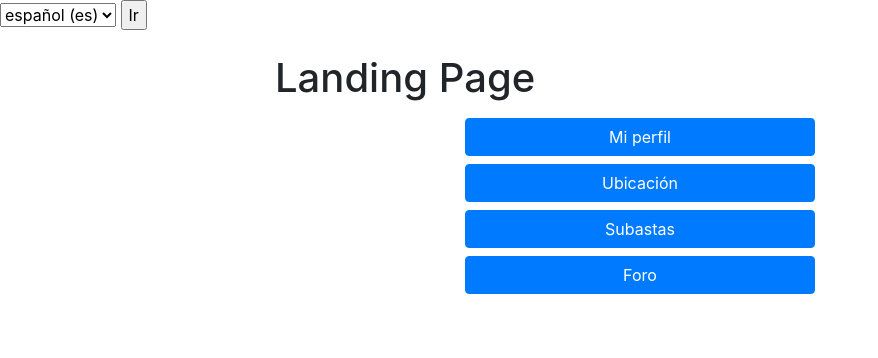
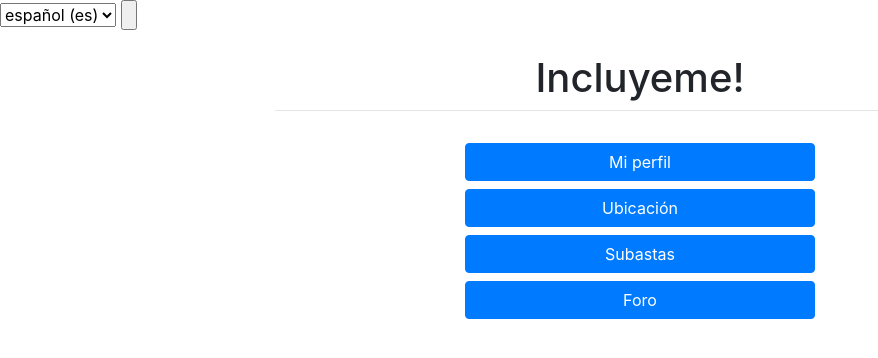
Before and after one commit to IanDiazBriones/Incluyeme-, a Django app: page / in a window 1280 px wide. Shown: the part 48-406 px from the top of the page, without its empty margins (0-878 px from the left). Run offline with Django 3.2, Linux system fonts and the light colour scheme; parts of the project's set-up code (start-up, migrations or seed data) failed here and were passed over; some libraries are stand-ins or nearby versions.

Commit message:
V1.1.2
Centrar Titulos

```diff
--- a/templates/Foro/Foro.html
+++ b/templates/Foro/Foro.html
@@ -10,7 +10,7 @@
  <div class="container">
   <div class="row justify-content-center">
     <div class="col-8">
-      <h1 class="mt-2">{% trans "Foro - ¡Opina sobre tu viaje!" %}</h1>
+      <h1 class="mt-2" align="center">{% trans "Foro - ¡Opina sobre tu viaje!" %}</h1>
       <hr class="mt-0 mb-4">
     </div>
   </div>
--- a/templates/pagStatic/index.html
+++ b/templates/pagStatic/index.html
@@ -10,7 +10,7 @@
   <meta charset="utf-8">
   <meta name="viewport" content="width=device-width, initial-scale=1, shrink-to-fit=no">
   <link rel="stylesheet" href="https://stackpath.bootstrapcdn.com/bootstrap/4.1.3/css/bootstrap.min.css" integrity="sha384-MCw98/SFnGE8fJT3GXwEOngsV7Zt27NXFoaoApmYm81iuXoPkFOJwJ8ERdknLPMO" crossorigin="anonymous">
-  <title>Incluyeme</title>
+  <title>Incluyeme!</title>
 
 {% load i18n %}
 
@@ -27,7 +27,7 @@
             </option>
         {% endfor %}
     </select>
-    <input type="submit" value={% trans "Ir" %} />
+    <input type="submit" value="{% trans Ir %}" />
 </form>
 
 </head>
@@ -35,7 +35,8 @@
   <div class="container">
     <div class="row justify-content-center">
       <div class="col-8">
-        <h1 class="mt-2">Landing Page</h1>
+        <h1 class="mt-2" align="center">Incluyeme!</h1>
+        <hr class="mt-0 mb-4">
       </div>
     </div>
   </div>
--- a/templates/registration/login.html
+++ b/templates/registration/login.html
@@ -10,7 +10,7 @@
   <div class="container">
     <div class="row justify-content-center">
       <div class="col-8">
-        <h1 class="mt-2">{% trans "Iniciar sesión" %}</h1>
+        <h1 class="mt-2" align="center">{% trans "Iniciar sesión" %}</h1>
         <hr class="mt-0 mb-4">
 
         <form method="post" novalidate>
--- a/templates/subasta/Est_Subasta.html
+++ b/templates/subasta/Est_Subasta.html
@@ -9,7 +9,7 @@
 	<div class="container">
 		<div class="row justify-content-center">
 			<div class="col-8">
-				<h1 class="mt-2">{% trans "Estado Subasta" %}</h1>
+				<h1 class="mt-2" align="center">{% trans "Estado Subasta" %}</h1>
 				<hr class="mt-0 mb-4">
 			</div>
 		</div>
--- a/templates/subasta/subasta_Listar.html
+++ b/templates/subasta/subasta_Listar.html
@@ -9,7 +9,7 @@
   <div class="container">
     <div class="row justify-content-center">
       <div class="col-8">
-        <h1 class="mt-2">{% trans "Lista Subastas" %}</h1>
+        <h1 class="mt-2" align="center">{% trans "Lista Subastas" %}</h1>
         <hr class="mt-0 mb-4">
       </div>
     </div>
--- a/templates/subasta/subasta_Pagar.html
+++ b/templates/subasta/subasta_Pagar.html
@@ -9,7 +9,7 @@
 	<div class="container">
 		<div class="row justify-content-center">
 			<div class="col-8">
-				<h1 class="mt-2">{% trans "Pagar" %}</h1>
+				<h1 class="mt-2" align="center">{% trans "Pagar" %}</h1>
 				<hr class="mt-0 mb-4">
 			</div>
 		</div>
--- a/templates/subasta/subasta_verDetalle.html
+++ b/templates/subasta/subasta_verDetalle.html
@@ -9,7 +9,7 @@
 	<div class="container">
 		<div class="row justify-content-center">
 			<div class="col-8">
-				<h1 class="mt-2">{% trans "Subasta" %}</h1>
+				<h1 class="mt-2" align="center">{% trans "Subasta" %}</h1>
 				<hr class="mt-0 mb-4">
 			</div>
 		</div>
--- a/templates/users/perfil.html
+++ b/templates/users/perfil.html
@@ -9,7 +9,7 @@
   <div class="container">
     <div class="row justify-content-center">
       <div class="col-8">
-        <h1 class="mt-2">{% trans "Mi perfil" %}</h1>
+        <h1 class="mt-2" align="center">{% trans "Mi perfil" %}</h1>
         <hr class="mt-0 mb-4">
       </div>
     </div>
--- a/templates/users/protocolo.html
+++ b/templates/users/protocolo.html
@@ -10,7 +10,7 @@
   <meta charset="utf-8">
   <meta name="viewport" content="width=device-width, initial-scale=1, shrink-to-fit=no">
   <link rel="stylesheet" href="https://stackpath.bootstrapcdn.com/bootstrap/4.1.3/css/bootstrap.min.css" integrity="sha384-MCw98/SFnGE8fJT3GXwEOngsV7Zt27NXFoaoApmYm81iuXoPkFOJwJ8ERdknLPMO" crossorigin="anonymous">
-  <title>Landing Page</title>
+  <title>Incluyeme!</title>
 </head>
 {% load i18n %}
 
--- a/templates/users/signup.html
+++ b/templates/users/signup.html
@@ -8,7 +8,7 @@
   <div class="container">
     <div class="row justify-content-center">
       <div class="col-8">
-        <h1 class="mt-2">{% trans "Registrarse" %}</h1>
+        <h1 class="mt-2" align="center">{% trans "Registrarse" %}</h1>
         <hr class="mt-0 mb-4">
 
         <form method="post" novalidate enctype="multipart/form-data">
```
